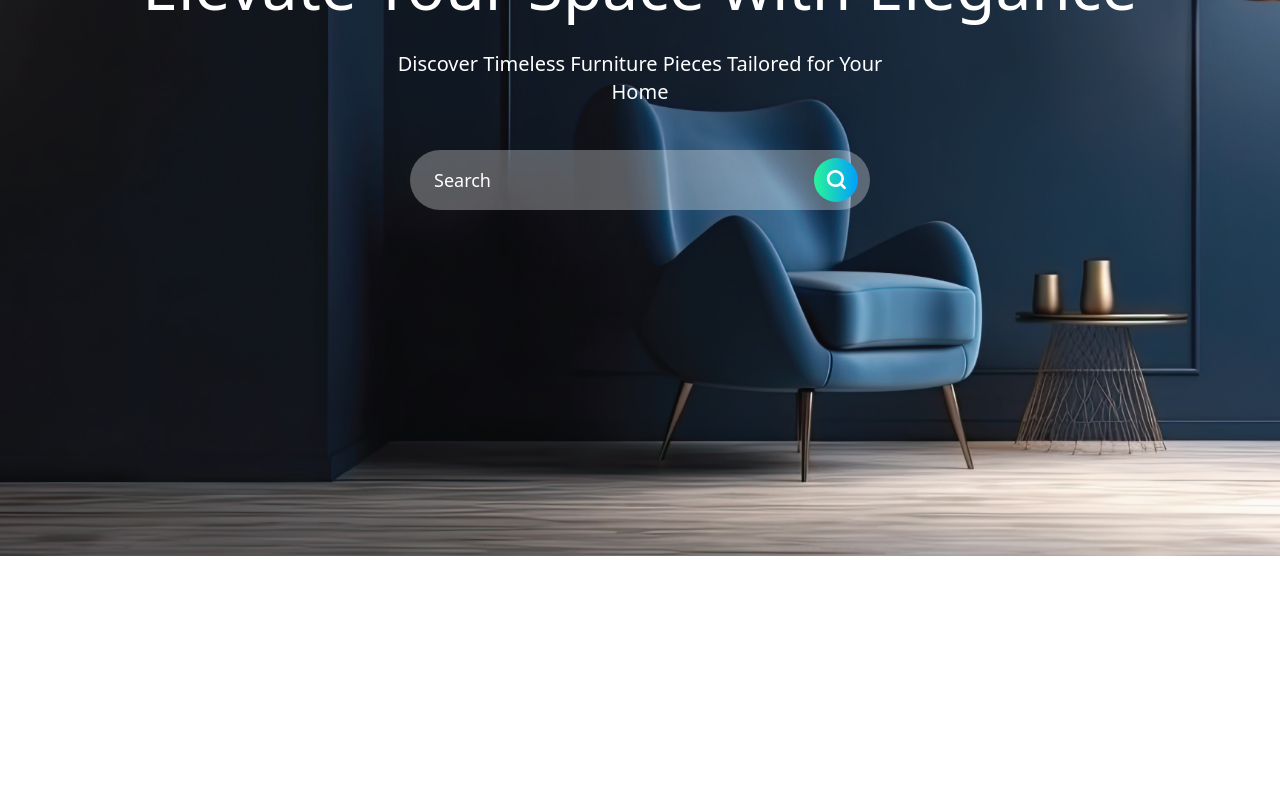
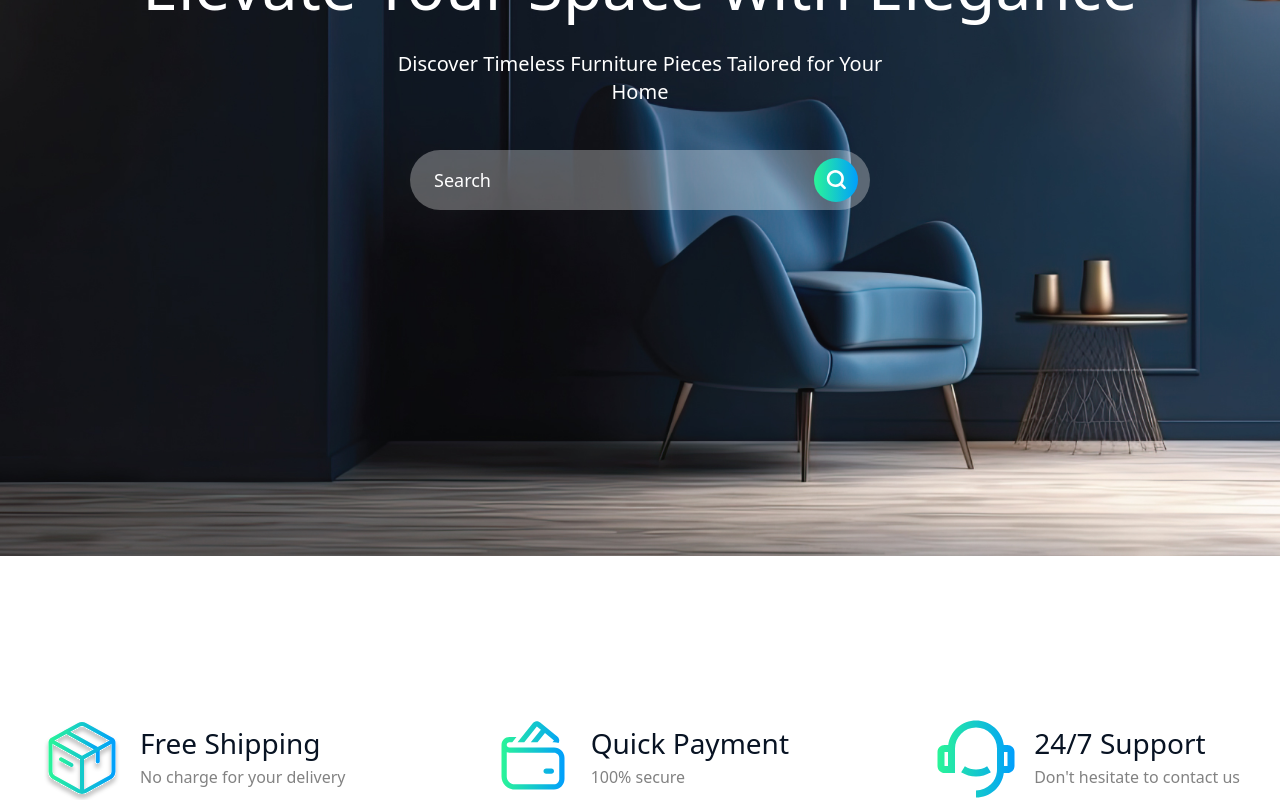
Before and after one commit to TowsifMuhtadiKhan/Furniture_Fusion_website_using-React, a React (Create React App) app: page / in a window 1280 px wide. Shown: the part 244-1044 px from the top of the page. Before the commit the page ends 800 px from the top, so only its background shows below. Built offline with nearby package versions, Linux system fonts and the light colour scheme.

Commit message:
services section added

```diff
--- a/src/App.js
+++ b/src/App.js
@@ -1,11 +1,12 @@
 // local imports
 import Hero from "./views/Hero";
+import Services from "./views/Services";
 // import Care from "./views/Care";
 // import Footer from "./views/Footer";
 
 // import Products from "./views/Products";
 // import Reference from "./views/Reference";
-// import Services from "./views/Services";
+
 // import ActiveSlider from "./views/ActiveSlider";
 // import TestimonialCarousel from "./views/TestimonialCarousel";
 
@@ -13,8 +14,8 @@ function App() {
   return (
     <>
       <Hero />
-      {/* <Services />
-      <Products />
+      <Services />
+      {/* <Products />
       <Reference />
       <Care />
       <ActiveSlider/>
--- a/src/data.js
+++ b/src/data.js
@@ -31,11 +31,12 @@ import user3Image from './assets/profileimage/user3.jpg';
 import user4Image from './assets/profileimage/user4.jpg';
 import user5Image from './assets/profileimage/user1.jpg';
 
-
+// data for herosection
 export const heroTitle = "Elevate Your Space with Elegance";
 export const heroSubtitle =
   "Discover Timeless Furniture Pieces Tailored for Your Home";
 
+// data for servicessection
 export const services = [
   {
     title: "Free Shipping",
--- /dev/null
+++ b/src/views/Services.jsx
@@ -0,0 +1,35 @@
+// local imports
+import { services } from "../data";
+import FadeIn from "../components/FadeIn";
+
+// Functional component named Services
+const Services = () => {
+    // JSX code representing the services section of the website
+  return(
+     <div id="services" className="mt-[160px] max-w-[1490px] mx-auto px-10 flex flex-col xs:flex-row gap-12 xs:gap-6 xs:justify-between w-full">
+    {services.map((service, i) =>(
+      // Applying fade-in animation effect using the 'FadeIn' component with a delay and direction
+      <FadeIn key={i} delay={0.2} direction="down">
+         {/* Individual service item with an icon, title, and subtitle */}
+        <div className="flex flex-col lg:flex-row gap-4 w-full items-center">
+          <img src={service.icon}
+          className="max-h-[84px] max-w-[84px]"
+          alt=""
+          />
+          <div className="flex flex-col gap-1.5">
+            <h3 className="text-center lg:text-start text-2xl lg:text-[28px] text-fontBlack font-mediumt">
+              {service.title}
+            </h3>
+            <h6 className="text-center lg:text-start text-base lg:text-lg] text-fontGray font-mediumt">
+              {service.subtitle}
+            </h6>
+          </div>
+        </div>
+      </FadeIn>
+    )
+    )}
+   </div>
+  );
+};
+// Exporting the Services component for use in other parts of the application
+export default Services;
```
